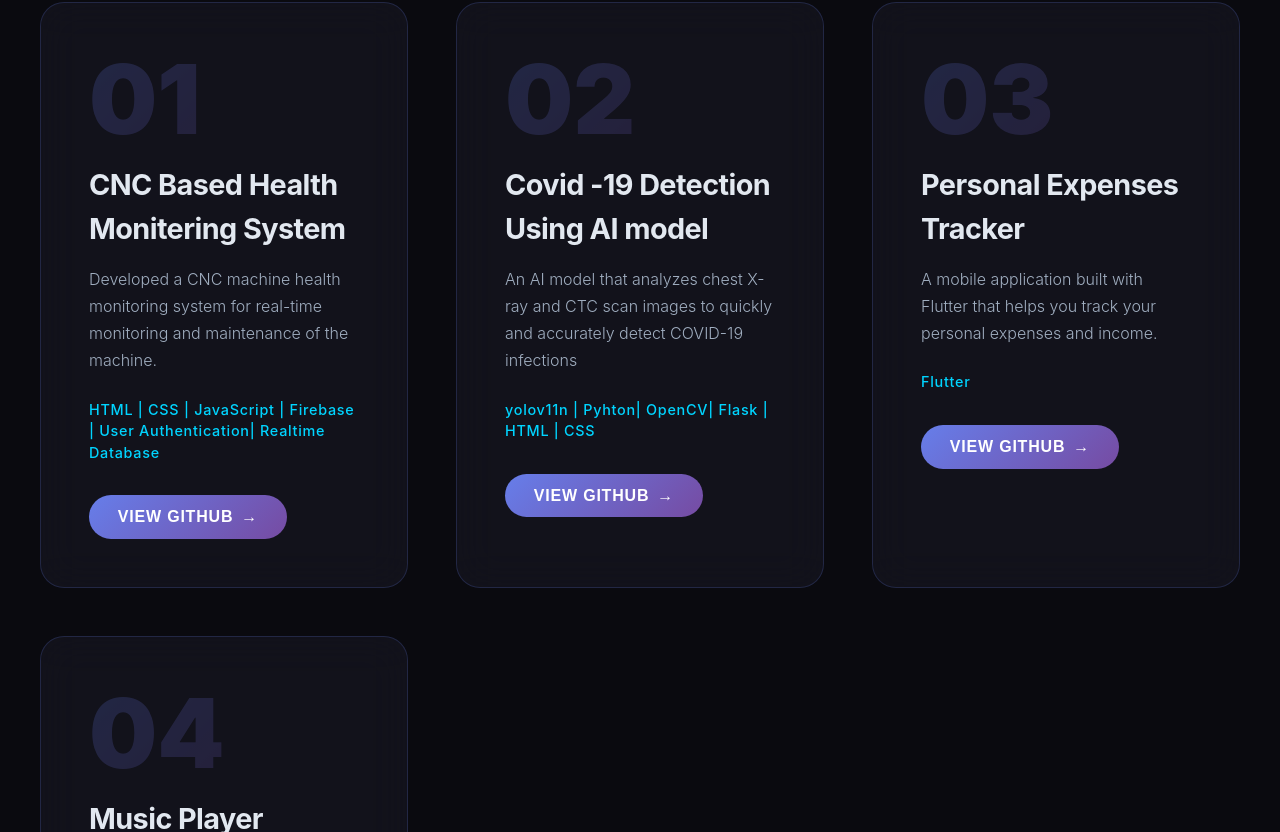
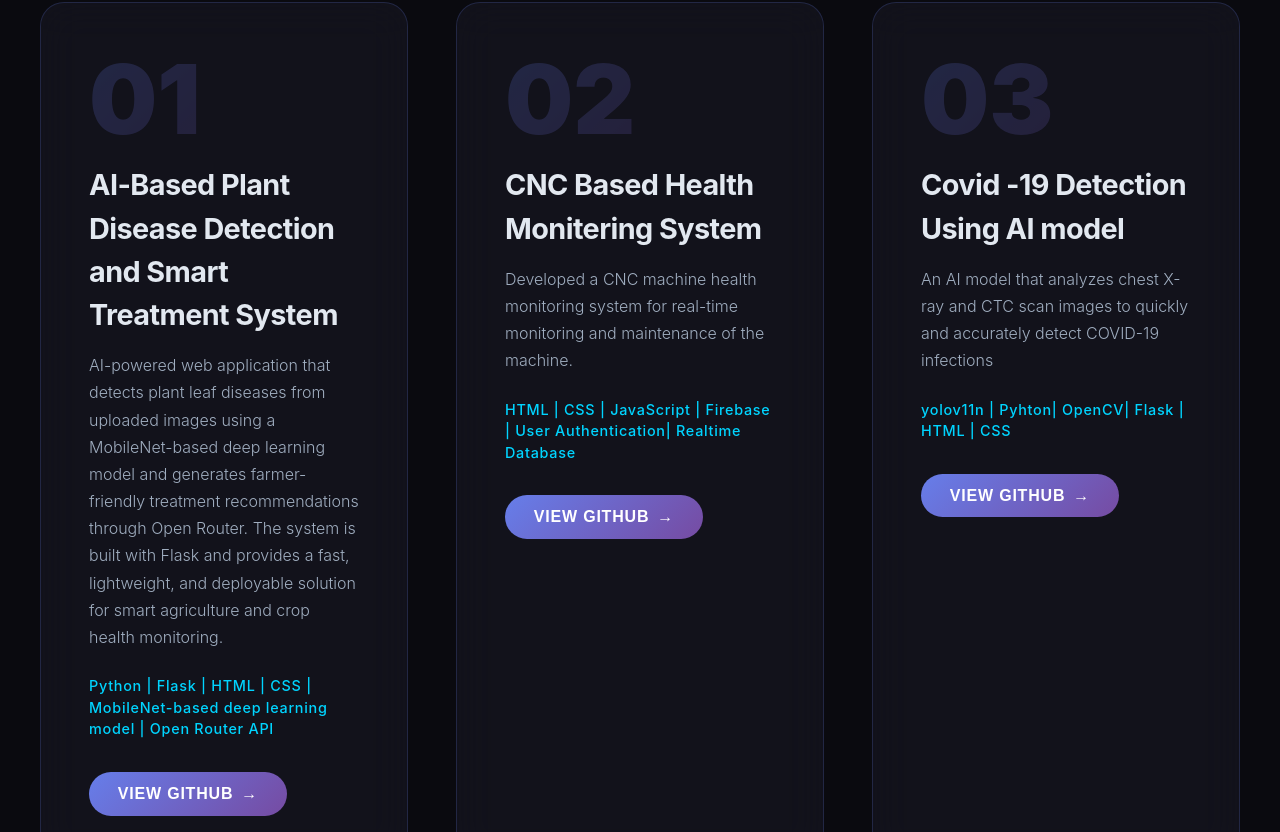
Before and after one commit to Srinivasan-001/my-portfolio, a React (Vite) app: page / in a window 1280 px wide. Shown: the part 2828-3660 px from the top of the page. Built offline with nearby package versions, Linux system fonts and the light colour scheme.

Commit message:
Updated project section in portfolio

```diff
--- a/src/components/Projects.jsx
+++ b/src/components/Projects.jsx
@@ -1,6 +1,12 @@
 import './Projects.css';
 
 const projects = [
+  {
+    title: 'AI-Based Plant Disease Detection and Smart Treatment System',
+    description: 'AI-powered web application that detects plant leaf diseases from uploaded images using a MobileNet-based deep learning model and generates farmer-friendly treatment recommendations through Open Router. The system is built with Flask and provides a fast, lightweight, and deployable solution for smart agriculture and crop health monitoring.',
+    tech: 'Python | Flask | HTML | CSS | MobileNet-based deep learning model | Open Router API ',
+    githubUrl: 'https://github.com/Srinivasan-001/AI-Based-Plant-Disease-Detection-System.git',
+  },
   {
     title: 'CNC Based Health Monitering System',
     description: 'Developed a CNC machine health monitoring system for real-time monitoring and maintenance of the machine.',
```
